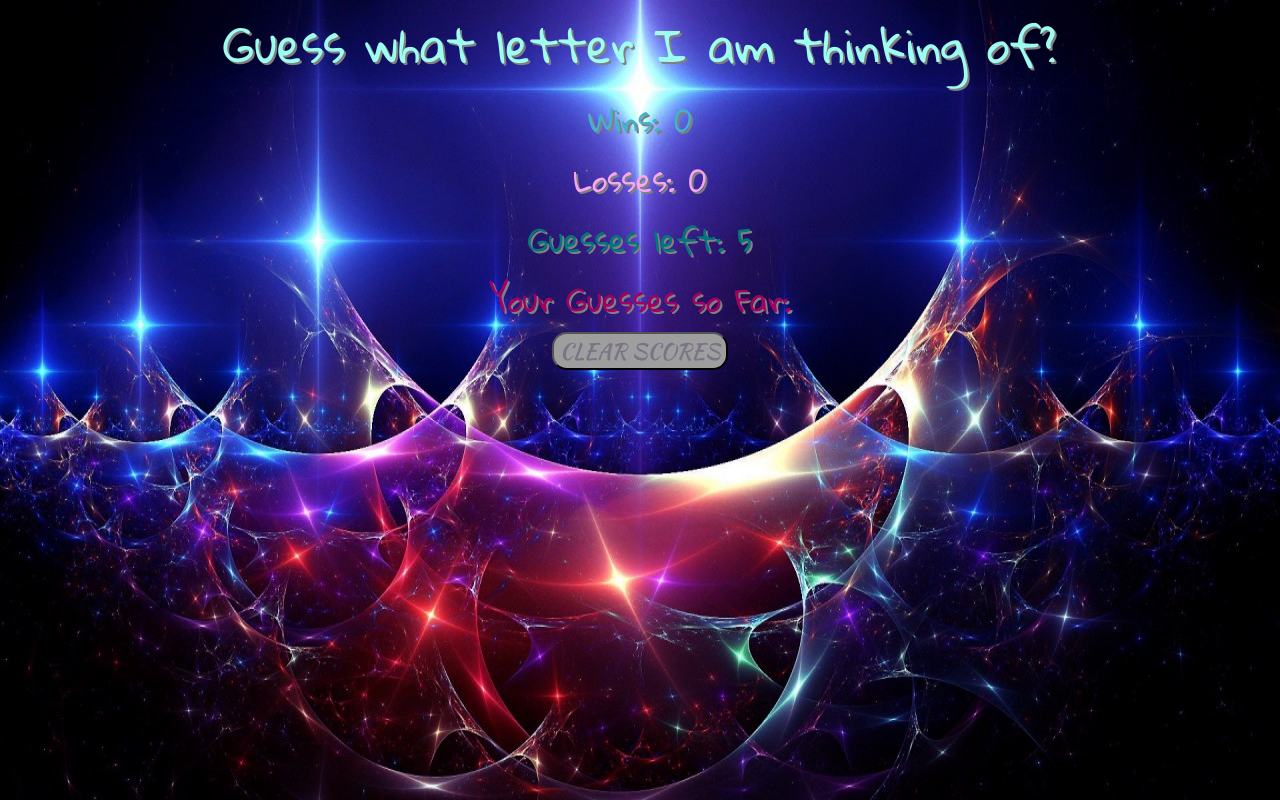
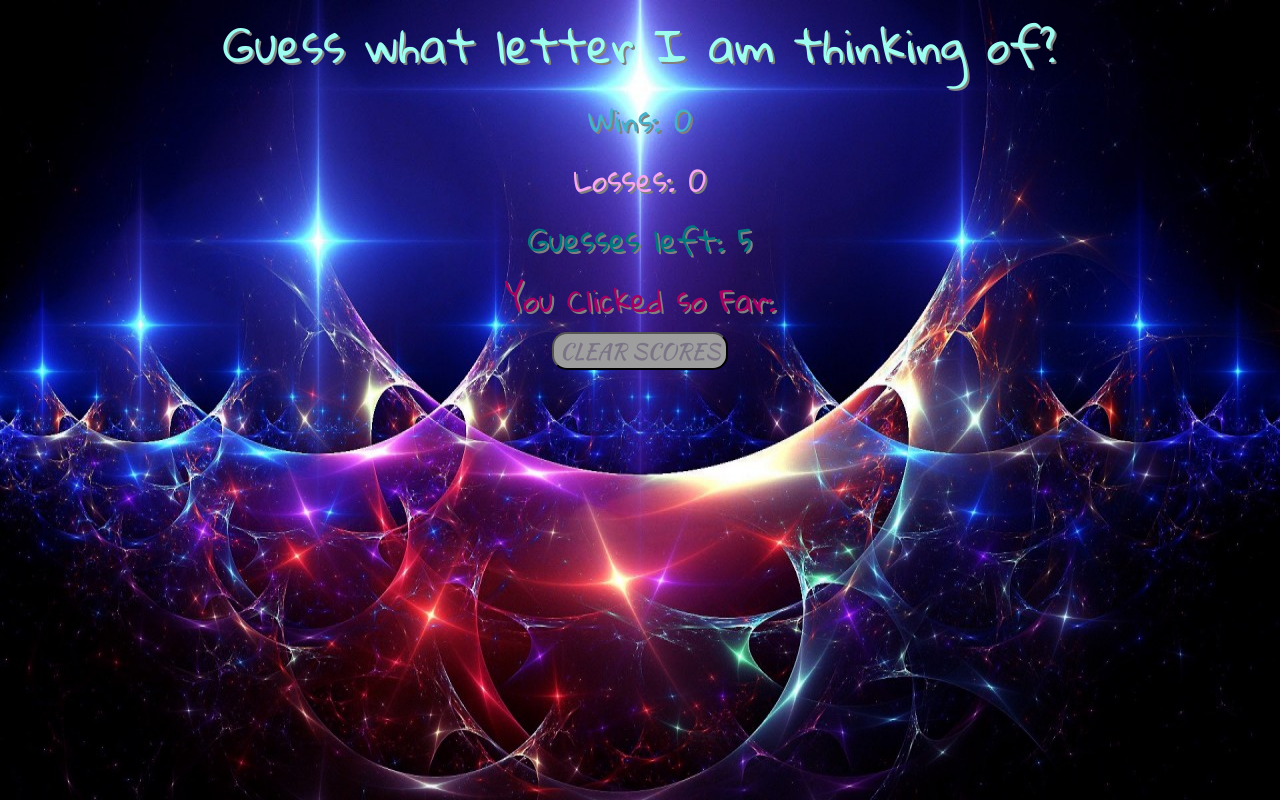
Before and after one commit to LuceroSDJ/Psychic-Game, a plain HTML site: page index.html in a window 1280 px wide. Drawn offline with Linux system fonts and the light colour scheme; grey boxes are pictures that could not be loaded; a web font is replaced by a local one.

Commit message:
updated README.md

```diff
--- a/index.html
+++ b/index.html
@@ -26,7 +26,7 @@
 <p class="WINS">Wins: <strong id="wins">0</strong></p>
 <p class="LOSSES">Losses: <strong id="losses">0</strong></p>
 <p class="GUESSES">Guesses left: <strong  id="remaining">5</strong></p>
-<p class="LIST">Your Guesses so Far: <strong  id="keepTrack"></strong></p>
+<p class="LIST">You Clicked so Far: <strong  id="keepTrack"></strong></p>
 <button type="submit"  onClick="clearScores()">CLEAR SCORES</button>
 
 <!-- Without refreshing the page, increase the 'wins' counter and restart the game when the user wins -->
```
Also changed, not shown: 1 other file.
